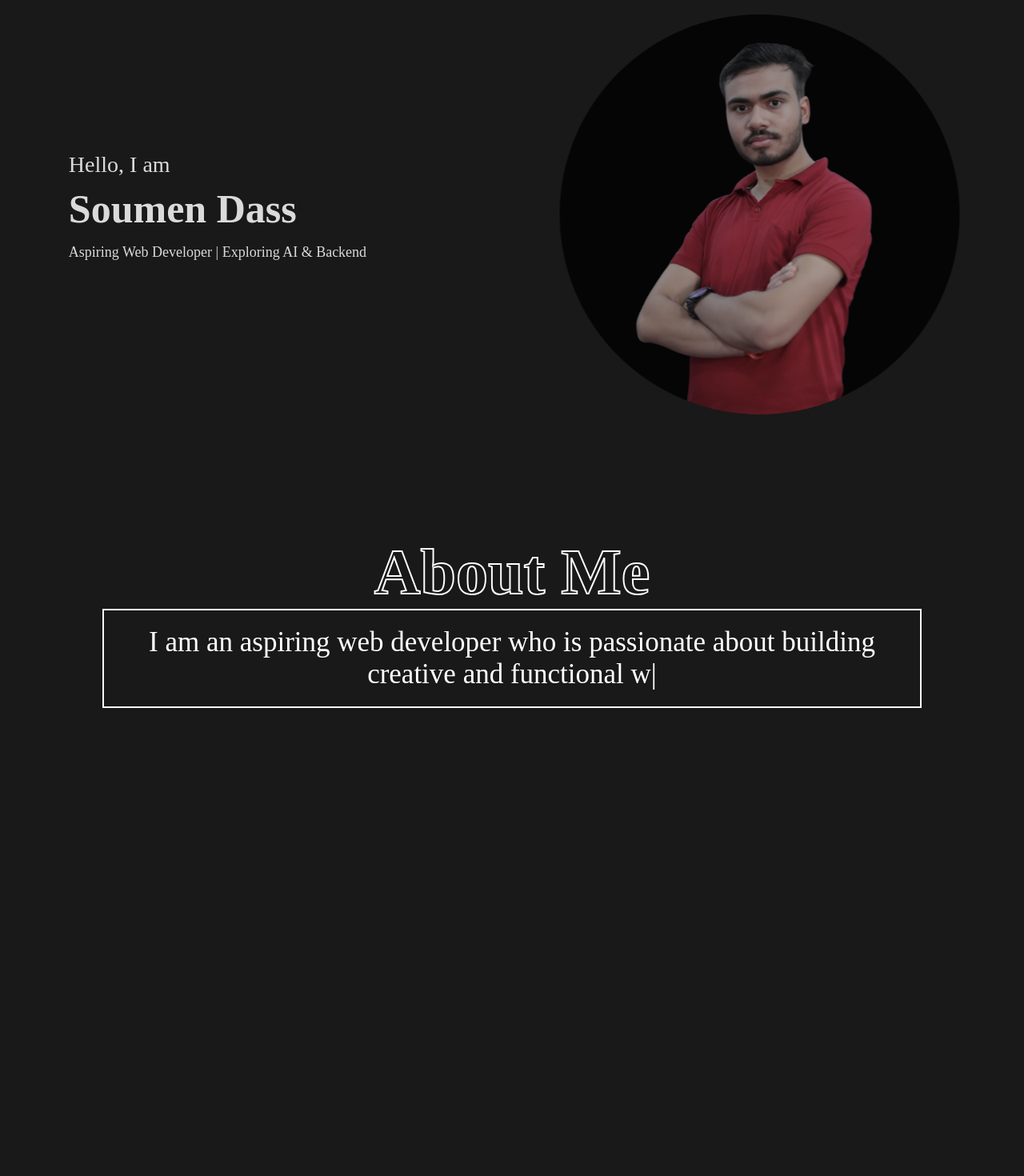
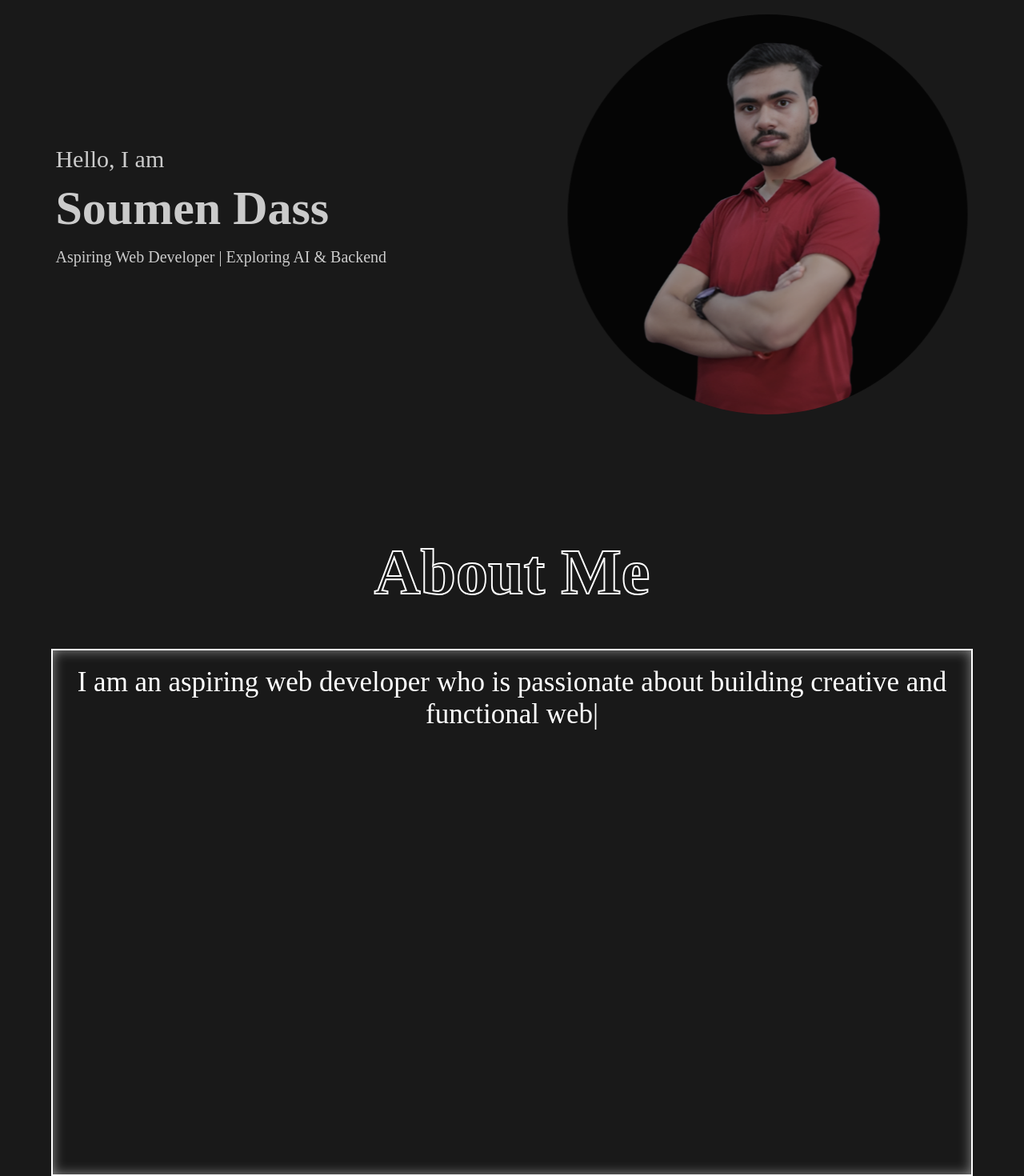
Before and after one commit to SoumenDass1/React-Portfolio, a React (Vite) app: page / in a window 1280 px wide. Shown: the part 190-1660 px from the top of the page at 80% size. Before the commit the page ends 1075 px from the top, so only its background shows below. Built offline with nearby package versions, Linux system fonts and the light colour scheme.

Commit message:
About page is completed. Now, working on skills page.

```diff
--- a/src/components/profile.jsx
+++ b/src/components/profile.jsx
@@ -58,11 +58,15 @@ function Profile() {
                 <section id="about" className="about">
                     <div className="about-box">
                         <h1>About Me</h1>
+                        <div className="about-empty">
                             <div className="about-me">
                                 <p><span ref={el}></span></p>
                             </div>
                         </div>
+                    </div>
                 </section>
+
+
             </main>
         </>
     );
--- a/src/css/about.css
+++ b/src/css/about.css
@@ -1,9 +1,20 @@
+html {
+  scroll-behavior: smooth;
+}
+
+#about {
+  scroll-margin-top: 100px; /* navbar ki height ke hisaab se adjust karo */
+}
+
 .about-box {
-    text-align: center;
+  height: 100vh;
+  width: 100vw;
   display: flex;
   flex-direction: column;
-    justify-content: center;  /* vertically center */
+  justify-content: center;
   align-items: center;
+  text-align: center;
+  gap: 50px; /* heading aur box ke beech thoda gap */
 }
 
 .about-box h1 {
@@ -15,10 +26,10 @@
   background-clip: text;
   -webkit-background-clip: text;
   background-size: 0% 100%;
-
-    animation: fill-text linear forwards;
+  animation: fill-text linear;
   animation-timeline: view();
-    animation-range: entry 0% cover 80%; /* center tak aate hi fill hoga */
+  animation-range: entry 0% cover 91%;
+  animation-fill-mode: none;
 }
 
 @keyframes fill-text {
@@ -30,11 +41,37 @@
   }
 }
 
+.about-empty {
+  height: 90%;
+  width: 90%;
+  border: 2px solid white;
+  box-shadow: inset 0 0 15px rgba(255, 255, 255, 0.5);
+  display: flex;
+  flex-direction: column; /* text upar se start hoga */
+  align-items: flex-start; /* left align inside box */
+  justify-content: flex-start; /* top se start hoga */
+  padding: 20px;
+  text-align: left;
+  animation: appear linear;
+  animation-timeline: view();
+  animation-range: entry 0% cover 40%;
+}
+
 .about-me {
-    height: 100%;
-    width: 80%;
-    font-size: 35px;  /* fix height instead of 90% */
-    border: 2px solid #fff;
-    padding: 20px;
+  font-size: 35px;
   color: #fff;
+  max-width: 100%;
+  text-align: center;
 }
+
+
+@keyframes appear{
+    from{
+        opacity: 0;
+        scale: 0.5;
+    }
+    to{
+        opacity: 1;
+        scale: 1;
+    }
+}
--- a/src/css/header.css
+++ b/src/css/header.css
@@ -1,3 +1,7 @@
+html {
+  scroll-behavior: smooth;
+}
+
 * {
   margin: 0;
   padding: 0;
--- a/src/css/home.css
+++ b/src/css/home.css
@@ -1,3 +1,6 @@
+html {
+  scroll-behavior: smooth;
+}
 /* Hero section */
 .home {
     height: 100vh;
@@ -28,18 +31,18 @@
 }
 
 .text-box h2 {
-    font-size: 28px;
+    font-size: 30px;
     font-weight: 400;
     margin-bottom: 10px;
 }
 
 .text-box h1 {
-    font-size: 50px;
+    font-size: 60px;
     margin-bottom: 15px;
 }
 
 .text-box p {
-    font-size: 18px;
+    font-size: 20px;
     margin-bottom: 25px;
 }
 
```
Lines whose indentation alone changed are shown as unchanged.
